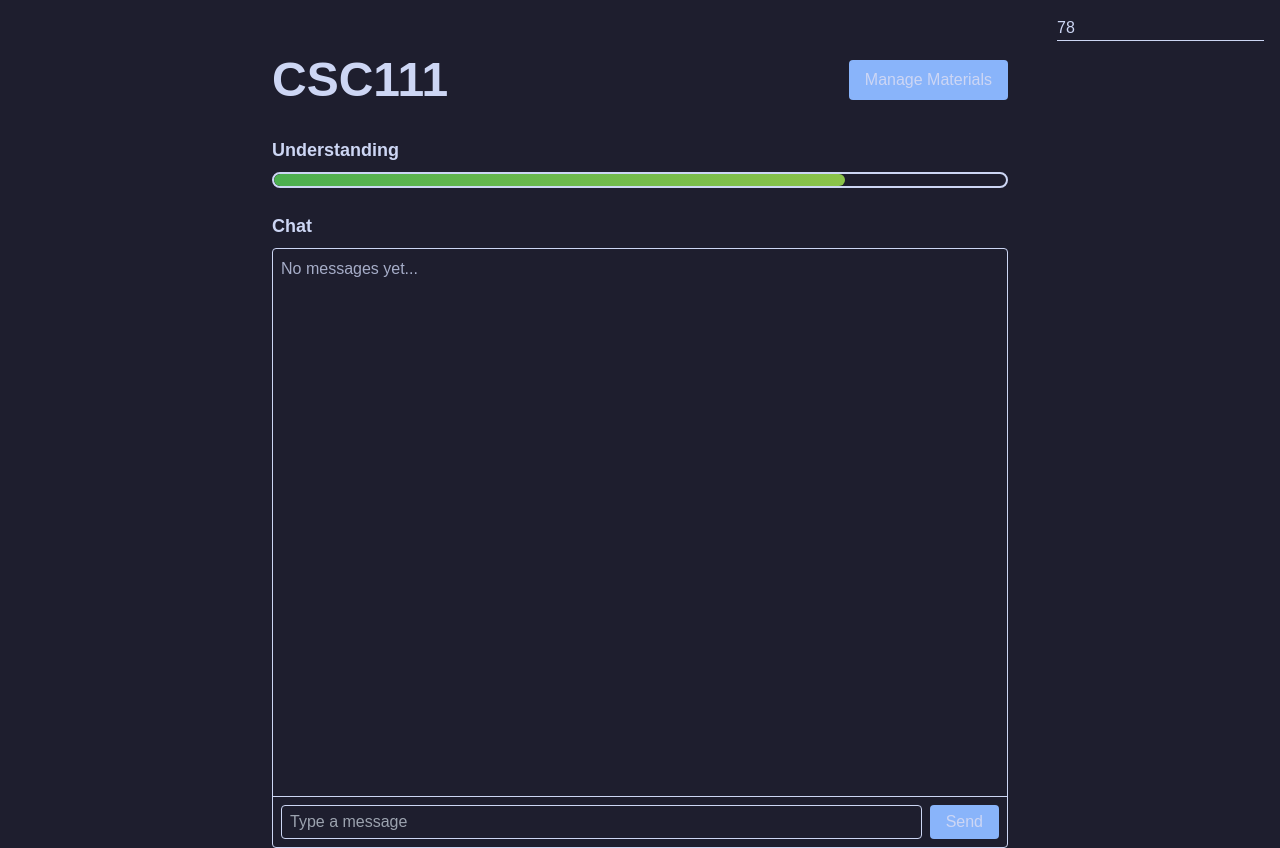
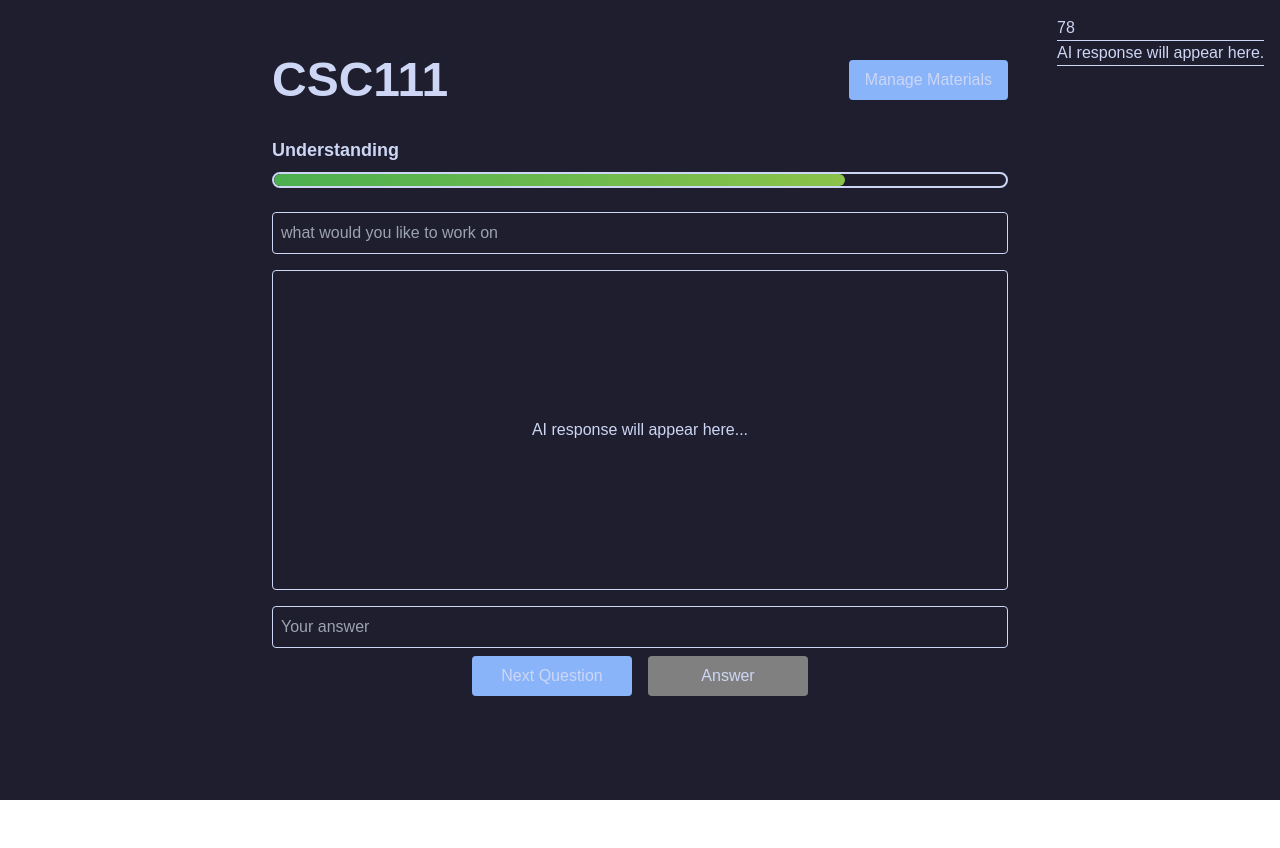
Before and after one commit to kcccr123/stud-io-nsbehacks-2025, a Next.js app in the folder frontend/: page /class/1 in a window 1280 px wide. After the commit the page ends 800 px from the top, so only its background shows below. Built offline with nearby package versions, Linux system fonts and the light colour scheme.

Commit message:
nice ui-ish

```diff
--- a/frontend/pages/class/[id].js
+++ b/frontend/pages/class/[id].js
@@ -14,8 +14,16 @@ export default function ClassPage() {
   const [classData, setClassData] = useState(null);
   const [error, setError] = useState(null);
   const [progress, setProgress] = useState(50);
-  const [messages, setMessages] = useState([]);
-  const [chatInput, setChatInput] = useState("");
+
+  const [question, setQuestion] = useState("");
+  const [aiText, setAiText] = useState("AI response will appear here...");
+  const [answer, setAnswer] = useState("");
+  const [flip, setFlip] = useState(false);
+  const [answerError, setAnswerError] = useState(false);
+
+  const [isModalOpen, setIsModalOpen] = useState(false);
+  const [selectedFile, setSelectedFile] = useState(null);
+  const [uploadedFiles, setUploadedFiles] = useState([]);
 
   useEffect(() => {
     if (!id) return;
@@ -31,35 +39,123 @@ export default function ClassPage() {
     })();
   }, [id]);
 
-  const handleSendMessage = () => {
-    if (!chatInput.trim()) return;
-    const newMessage = { sender: "user", text: chatInput };
-    setMessages((prev) => [...prev, newMessage]);
-    setChatInput("");
-
-    // Simulate AI response
-    setTimeout(() => {
-      const aiMessage = {
-        sender: "ai",
-        text: `AI response to "${newMessage.text}"`,
-      };
-      setMessages((prev) => [...prev, aiMessage]);
-    }, 500);
-  };
+  useEffect(() => {
+    setFlip(true);
+    const timer = setTimeout(() => setFlip(false), 600);
+    return () => clearTimeout(timer);
+  }, [aiText]);
 
   if (error) return <div className="text-muted">Error: {error}</div>;
   if (!classData) return <div className="text-muted">Loading...</div>;
 
+  function handleNextQuestion() {
+    const data = {
+      files: uploadedFiles,
+      topic: question,
+    };
+
+    console.log(data);
+
+    const responseQuestion = `Response to your question: ${question}`;
+    setAiText(responseQuestion);
+  }
+
+  function handleAnswer() {
+    if (!answer.trim()) {
+      setAnswerError(true);
+      return;
+    }
+    setAnswerError(false);
+
+    const data = {
+      question,
+      answer,
+    };
+
+    console.log(data);
+
+    setAiText(`Response to your answer: ${answer}`);
+  }
+
+  function handleFileUpload(event) {
+    setSelectedFile(event.target.files[0]);
+  }
+
+  function handleUpload() {
+    if (selectedFile) {
+      setUploadedFiles((prevFiles) => [...prevFiles, selectedFile]);
+      setSelectedFile(null);
+    }
+  }
+
+  function handleRemoveFile(index) {
+    setUploadedFiles((prevFiles) => prevFiles.filter((_, i) => i !== index));
+  }
+
   return (
     <>
-      {/* Temporary input for setting progress */}
-      <div className="fixed top-0 right-0 p-4 bg-transparent text-foreground">
+      <style jsx>{`
+        @keyframes flip {
+          0% {
+            transform: rotateY(0);
+          }
+          50% {
+            transform: rotateY(90deg);
+          }
+          100% {
+            transform: rotateY(180deg);
+          }
+        }
+        .flip-animation {
+          animation: flip 0.6s ease-in-out;
+        }
+
+        .disabled {
+          background-color: grey;
+          cursor: not-allowed;
+        }
+        .modal {
+          position: fixed;
+          top: 0;
+          left: 0;
+          width: 100%;
+          height: 100%;
+          background: rgba(0, 0, 0, 0.5);
+          display: flex;
+          justify-content: center;
+          align-items: center;
+        }
+        .modal-content {
+          padding: 20px;
+          border-radius: 8px;
+          min-width: 400px;
+          min-height: 400px;
+          text-align: center;
+        }
+        .file-input {
+          display: none;
+        }
+        .file-item {
+          display: flex;
+          justify-content: space-between;
+          align-items: center;
+        }
+      `}</style>
+
+      <div className="fixed flex flex-col top-0 right-0 p-4 bg-transparent text-foreground">
         <input
           className="bg-transparent border-b border-foreground focus:outline-none text-foreground"
           type="number"
           value={progress}
           onChange={(e) => setProgress(Number(e.target.value))}
           placeholder="Set progress"
+        />
+        <input
+          className="bg-transparent border-b border-foreground focus:outline-none text-foreground"
+          type="text"
+          value={aiText}
+          onChange={(e) => setAiText(e.target.value)}
+          placeholder="Set ai text"
         />
       </div>
 
@@ -69,12 +165,14 @@ export default function ClassPage() {
             <h1 className="text-5xl font-bold text-foreground">
               {classData.name}
             </h1>
-            <button className="flex items-center bg-primary hover:bg-primary-hover text-foreground px-4 py-2 rounded focus:outline-none">
+            <button
+              className="flex items-center bg-primary hover:bg-primary-hover text-foreground px-4 py-2 rounded focus:outline-none"
+              onClick={() => setIsModalOpen(true)}
+            >
               Manage Materials
             </button>
           </div>
 
-          {/* Progress Bar Section */}
           <div className="px-4 mt-4">
             <p className="text-lg font-semibold text-foreground mb-2">
               Understanding
@@ -94,54 +192,113 @@ export default function ClassPage() {
             </div>
           </div>
 
-          {/* Chat Window Section */}
           <div className="px-4 mt-6">
-            <div className="mb-2 text-lg font-semibold text-foreground">
-              Chat
+            <input
+              className="border border-foreground p-2 rounded w-full mb-4 bg-background text-foreground"
+              placeholder="what would you like to work on"
+              value={question}
+              onChange={(e) => setQuestion(e.target.value)}
+            />
+            <div
+              className={`flex items-center justify-center border border-foreground p-2 rounded bg-background text-foreground mb-4 h-80 ${
+                flip ? "flip-animation" : ""
+              }`}
+              onAnimationEnd={() => setFlip(false)}
+            >
+              <p>{aiText}</p>
             </div>
-            <div
-              className="flex flex-col border border-foreground rounded bg-background"
-              style={{ height: "600px" }}
-            >
-              <div className="flex-1 overflow-y-auto p-2">
-                {messages.length === 0 && (
-                  <p className="text-muted">No messages yet...</p>
-                )}
-                {messages.map((msg, index) => (
-                  <div
-                    key={index}
-                    className={`mb-1 ${
-                      msg.sender === "user" ? "text-right" : "text-left"
+            <input
+              className={`border p-2 rounded w-full mb-2 bg-background text-foreground ${
+                answerError ? "error" : "border-foreground"
               }`}
-                  >
-                    <span className="inline-block rounded px-2 py-1 text-foreground">
-                      {msg.text}
-                    </span>
-                  </div>
-                ))}
-              </div>
-              <div className="flex space-x-2 p-2 border-t border-foreground">
-                <input
-                  className="flex-1 px-2 py-1 border border-foreground rounded bg-transparent text-foreground focus:outline-none"
-                  type="text"
-                  value={chatInput}
-                  onChange={(e) => setChatInput(e.target.value)}
-                  placeholder="Type a message"
-                  onKeyDown={(e) => {
-                    if (e.key === "Enter") handleSendMessage();
+              placeholder="Your answer"
+              value={answer}
+              onChange={(e) => {
+                setAnswer(e.target.value);
+                if (e.target.value.trim()) {
+                  setAnswerError(false);
+                }
               }}
             />
+            <div className="flex justify-center space-x-4">
               <button
-                  className="px-4 py-1 bg-primary hover:bg-primary-hover text-foreground rounded focus:outline-none"
-                  onClick={handleSendMessage}
+                className="px-6 py-2 w-40 bg-primary text-foreground rounded hover:bg-primary-hover focus:outline-none text-center"
+                onClick={() => {
+                  handleNextQuestion();
+                  setFlip(true);
+                }}
               >
-                  Send
+                Next Question
+              </button>
+              <button
+                className={`px-6 py-2 w-40 bg-surface text-foreground rounded hover:bg-surface-hover focus:outline-none text-center ${
+                  !answer.trim() ? "disabled" : ""
+                }`}
+                onClick={() => {
+                  handleAnswer();
+                  setFlip(true);
+                }}
+                disabled={!answer.trim()}
+              >
+                Answer
               </button>
             </div>
           </div>
         </div>
+      </nav>
+
+      {isModalOpen && (
+        <div className="modal w-80" onClick={() => setIsModalOpen(false)}>
+          <div
+            className="modal-content flex flex-col items-center gap-4 bg-surface"
+            onClick={(e) => e.stopPropagation()}
+          >
+            <h2 className="mb-4 text-2xl">Upload Course Material</h2>
+            <label
+              className="border rounded p-2 inline-block cursor-pointer min-w-32"
+              htmlFor="file-upload"
+            >
+              {selectedFile ? selectedFile.name : "Choose File"}
+            </label>
+            <input
+              id="file-upload"
+              className="file-input"
+              type="file"
+              accept="application/pdf"
+              onChange={handleFileUpload}
+            />
+            <button
+              className="p-2 w-28 bg-primary rounded hover:bg-primary-hover text-foreground"
+              onClick={handleUpload}
+            >
+              Upload
+            </button>
+
+            <div className="mt-4">
+              <h3>Uploaded Files:</h3>
+              <ul>
+                {uploadedFiles.map((file, index) => (
+                  <li key={index} className="file-item">
+                    {file.name}
+                    <button
+                      className=" text-foreground p-1 rounded"
+                      onClick={() => handleRemoveFile(index)}
+                    >
+                      &times;
+                    </button>
+                  </li>
+                ))}
+              </ul>
+              <button
+                className="p-2 mt-4 bg-primary rounded hover:bg-primary-hover text-foreground"
+                onClick={() => setIsModalOpen(false)}
+              >
+                Close
+              </button>
             </div>
-      </nav>
+          </div>
+        </div>
+      )}
     </>
   );
 }
--- a/frontend/tailwind.config.mjs
+++ b/frontend/tailwind.config.mjs
@@ -12,6 +12,7 @@ export default {
         surface: "#252537", // Slightly lighter surface color
         foreground: "#CDD6F4", // Default text color
         muted: "#A6ADC8", // Muted text
+        disabled: "#6C728C", // Disabled text
 
         primary: {
           DEFAULT: "#89B4FA", // Base blue for buttons, links
```
Lines whose indentation alone changed are shown as unchanged.
